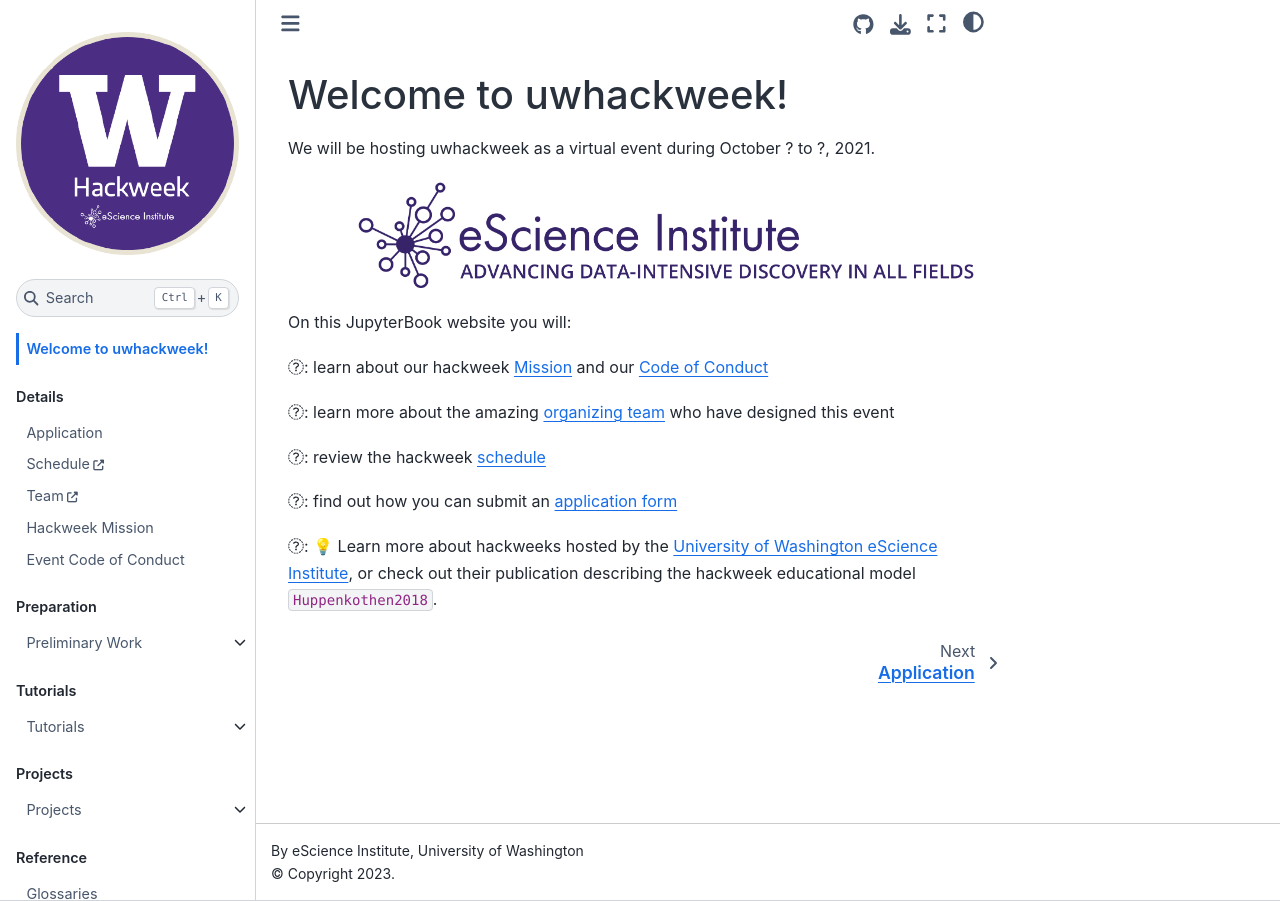
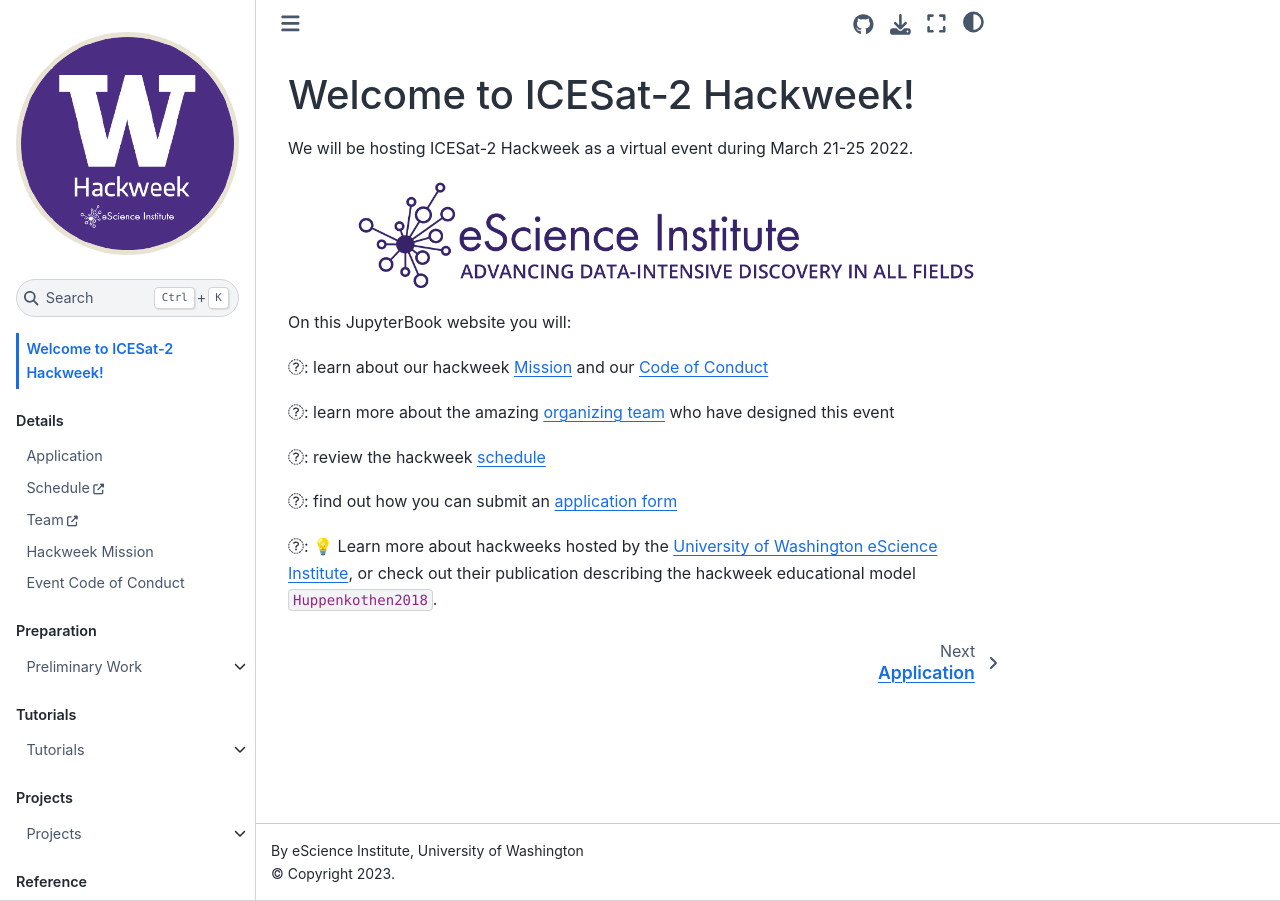
Before and after one commit to ICESAT-2HackWeek/website2022, a Jupyter Book: the page built from book/intro.md, in a window 1280 px wide. Built offline with Jupyter Book 1.0.4 settings and Sphinx 7.4.7 and the Sphinx Book theme 1.1.4, drawn with Linux system fonts in a browser that asks for light colours; cross-references to code outside the pages are shown as plain code.

Commit message:
initial config

```diff
--- a/book/_config.yml
+++ b/book/_config.yml
@@ -1,7 +1,7 @@
 # Book settings
 # Learn more at https://jupyterbook.org/customize/config.html
 
-title: Hackweek Template
+title: ICESat-2 Hackweek 2022
 author: eScience Institute, University of Washington
 logo: logo.png
 only_build_toc_files: true
@@ -10,11 +10,11 @@
   # https://jupyterbook.org/content/content-blocks.html?highlight=myst%20substitution#define-substitutions-for-your-whole-book
   # https://jupyterbook.org/content/content-blocks.html#using-substitutions-in-links
   myst_substitutions:
-    hackweek: "uwhackweek"
-    dates: "October ? to ?, 2021"
-    github_org_url: "https://github.com/uwhackweek"
-    book_repo: "jupyterbook-template"
-    website_url: "https://uwhackweek.github.io/jupyterbook-template"
+    hackweek: "ICESat-2 Hackweek"
+    dates: "March 21-25 2022"
+    github_org_url: "https://github.com/ICESAT-2HackWeek"
+    book_repo: "website2022"
+    website_url: "https://ICESAT-2HackWeek.github.io/website2022"
     jupyterhub_url: "https://INSERT_JUPYTERHUB_URL"
     slack_workspace_url: "https://INSERT_SLACK_URL"
     docker_image: "https://INSERT_DOCKER_IMAGE_URL"
@@ -51,7 +51,7 @@
 
 # Information about where the book exists on the web
 repository:
-  url: https://github.com/uwhackweek/jupyterbook-template # Online location of your book
+  url: https://github.com/ICESAT-2HackWeek/website2022 # Online location of your book
   path_to_book: book  # Optional path to your book, relative to the repository root
   branch: main  # Which branch of the repository should be used when creating links (optional)
 
```
Also changed, not shown: cookiecutter.yaml (+9 -12 lines).
